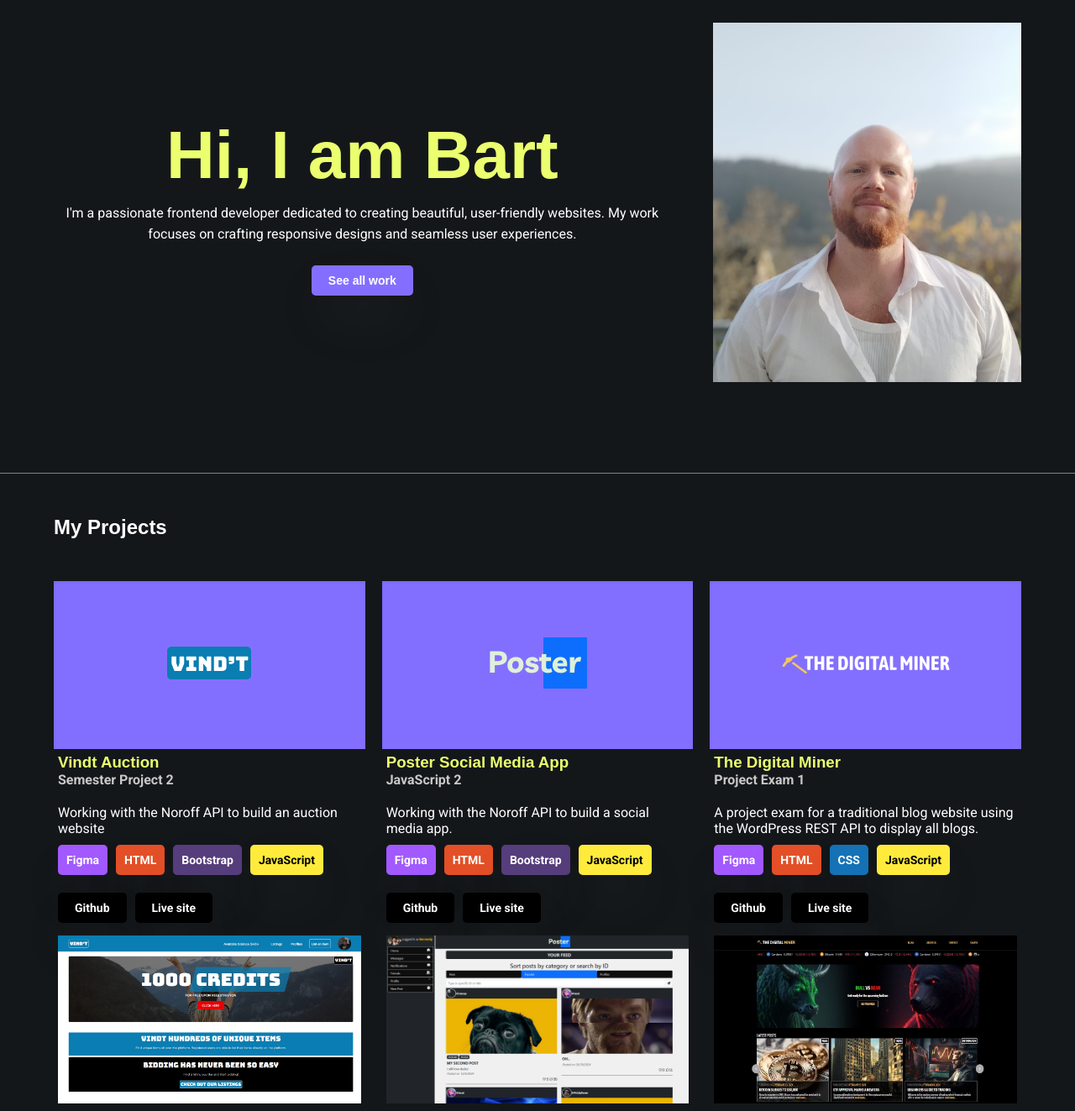
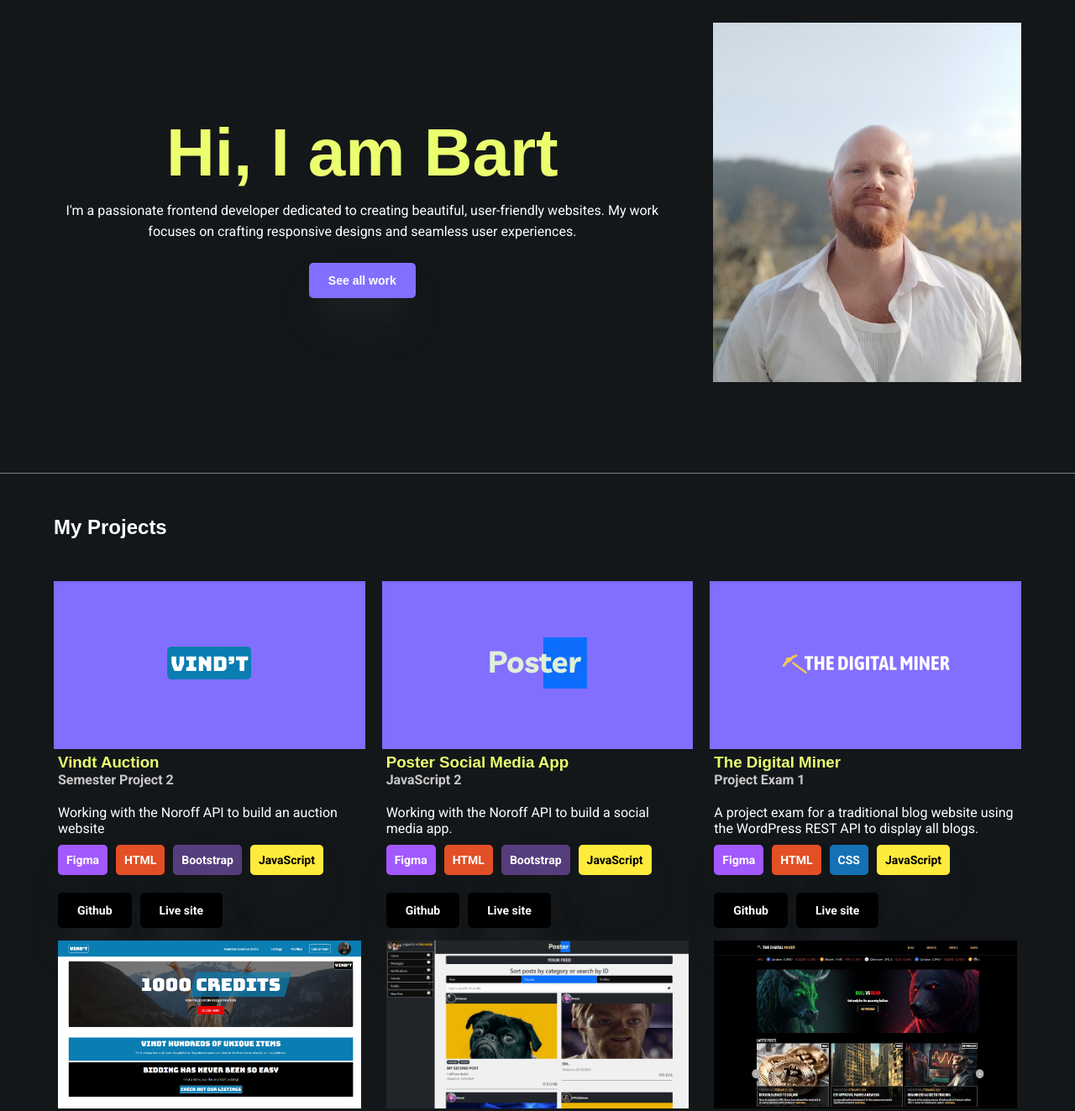
Before and after one commit to Barvand/portfolio-1, a website with bundled scripts: page index.html in a window 1280 px wide. Shown: the part 177-1500 px from the top of the page at 84% size. Built offline with nearby package versions, Linux system fonts and the light colour scheme; a web font is replaced by a local one.

Commit message:
added styling to btns

```diff
--- a/css/global.css
+++ b/css/global.css
@@ -168,16 +168,21 @@ button {
 .hero-btn {
   margin-top: 20px;
   background-color: #836fff;
+  border: solid 3px #836fff;
+
 }
 
 .btn-black {
   background-color: #000000;
   width: fit-content;
   font-weight: bold;
+  border: solid black 3px;
 }
 
 .btn:hover {
   background-color: #391775;
+  border-bottom: solid 3px white;
+  border-right: solid 3px white;
 }
 
 .btn-black:hover {
```
